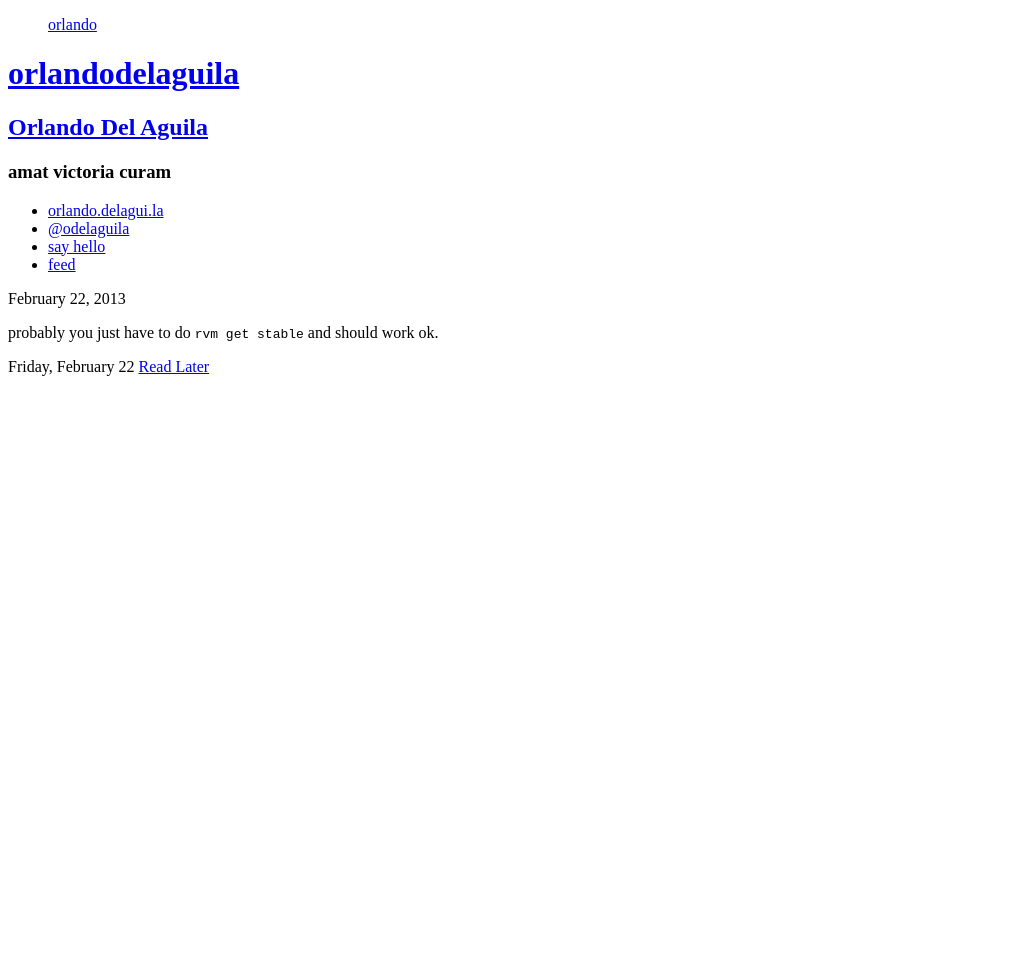
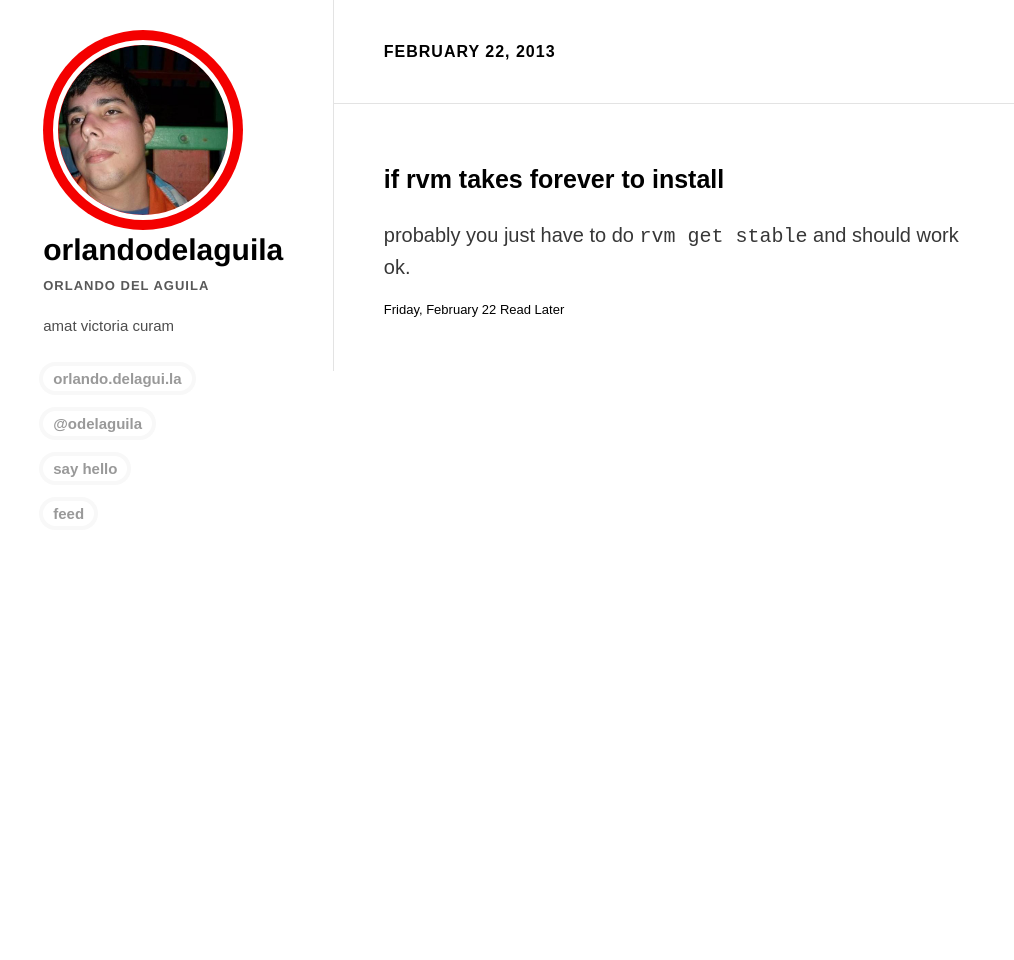
Before and after one commit to orlando/orlando.github.com, a Jekyll site: the page built from _posts/2013-02-27-if-rvm-takes-forever-to-install.markdown, in a window 1280 px wide. Shown: the whole page, without its empty margins (0-1014 px from the left). Built offline with Jekyll 4.4.1, drawn with Linux system fonts in a browser that asks for light colours; nearby versions of some CDN libraries; library files that are not in the unit come from our copies; Markdown is read by kramdown in place of the engine named in the settings; before the commit the page ends 900 px from its top, so only the background shows below that.

Commit message:
adding solo view for post

```diff
--- a/_includes/post.html
+++ b/_includes/post.html
@@ -1,4 +1,5 @@
 <article class="post">
+  <h1>{{ post.title }}</h1>
   {% if content %}
     {{ content }}
   {% else %}
--- a/_includes/post_index.html
+++ b/_includes/post_index.html
@@ -1,5 +1,5 @@
 <article class="post">
-  <h1>{{ post.title }}</h1>
+  <h1><a href="{{post.url}}">{{ post.title }}</a></h1>
 
   {% if content %}
     {{ content }}
--- a/_layouts/base.html
+++ b/_layouts/base.html
@@ -19,13 +19,13 @@
     <meta property="og:description" content="Orlando Del Aguila Blog">
     <link rel="alternate" type="application/rss+xml" href="http://feeds.feedburner.com/orlandodelaguila/blog">
     <!-- libraries -->
-    <link rel="stylesheet" media="all" type="text/css" href="assets/stylesheets/elastic.css">
-    <link rel="stylesheet" media="print" type="text/css" href="assets/stylesheets/elastic.print.css">
-    <link rel="stylesheet" media="screen" type="text/css" href="assets/stylesheets/styles.css">
-    <link rel="stylesheet" media="screen" type="text/css" href="assets/stylesheets/github.css">
-    <script src="assets/javascripts/jquery.min.js"></script>
-    <script src="assets/javascripts/elastic.js"></script>
-    <script src="assets/javascripts/js.js"></script>
+    <link rel="stylesheet" media="all" type="text/css" href="/assets/stylesheets/elastic.css">
+    <link rel="stylesheet" media="print" type="text/css" href="/assets/stylesheets/elastic.print.css">
+    <link rel="stylesheet" media="screen" type="text/css" href="/assets/stylesheets/styles.css">
+    <link rel="stylesheet" media="screen" type="text/css" href="/assets/stylesheets/github.css">
+    <script src="/assets/javascripts/jquery.min.js"></script>
+    <script src="/assets/javascripts/elastic.js"></script>
+    <script src="/assets/javascripts/js.js"></script>
   </head>
   <body style="zoom: 1;">
     <div class="unit">
```
